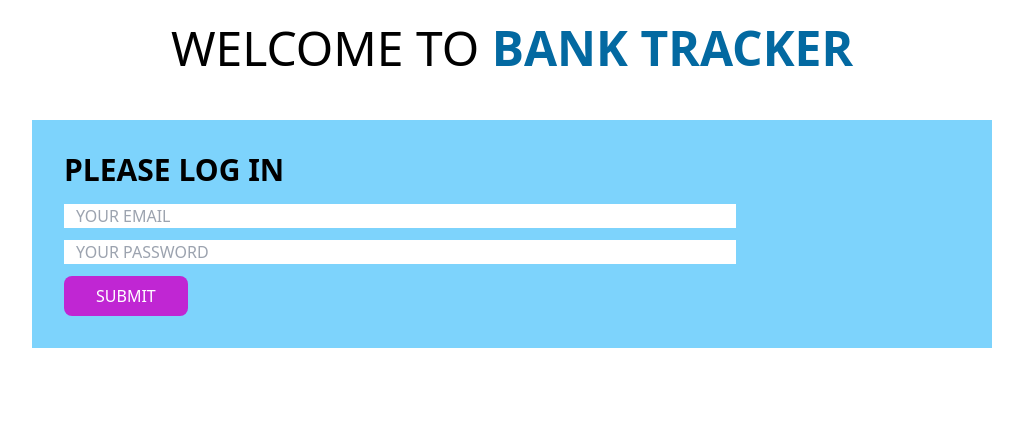
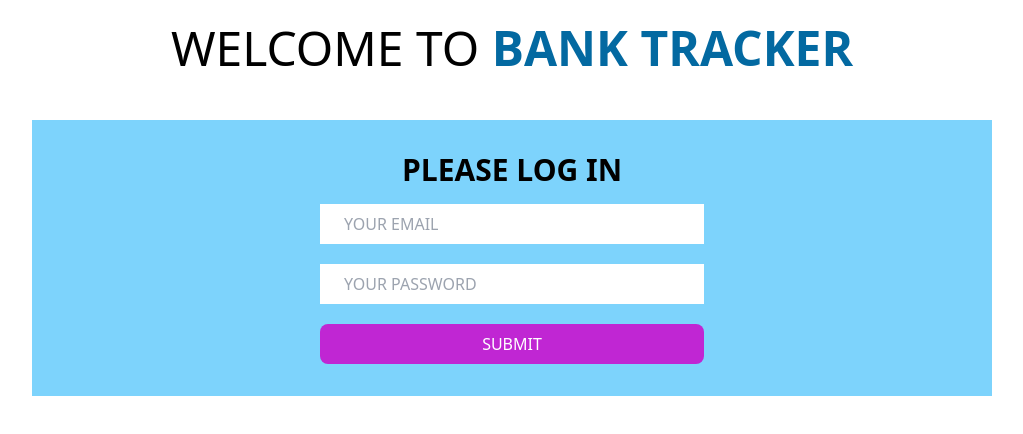
Before and after one commit to akikhossain/Simple-Bank-Manager-Monitor-Deposits-and-Withdrawals, a plain HTML site: page index.html in a window 1280 px wide. Shown: the whole page, without its empty margins (128-1151 px from the left). Drawn offline with nearby package versions, Linux system fonts and the light colour scheme.

Commit message:
event handler added to the button

```diff
--- a/index.html
+++ b/index.html
@@ -16,25 +16,25 @@
     </header>
     <main>
       <section class="bg-sky-300 w-9/12 mx-auto mt-12 p-8">
-        <h3 class="text-3xl mb-4 font-semibold">PLEASE LOG IN</h3>
-        <div>
+        <h3 class="text-3xl text-center mb-4 font-semibold">PLEASE LOG IN</h3>
+        <div class="text-center">
           <input
-            class="w-9/12 block mb-3 px-3"
+            class="w-96 mx-auto block mb-5 px-6 py-2"
             type="email"
             name=""
-            id=""
+            id="user-email"
             placeholder="YOUR EMAIL"
           />
           <input
-            class="w-9/12 block mb-3 px-3"
+            class="w-96 mx-auto block mb-5 px-6 py-2"
             type="password"
-            name=""
-            id=""
+            name=" "
+            id="user-password"
             placeholder="YOUR PASSWORD"
           />
           <button
             id="btn-submit"
-            class="bg-fuchsia-600 hover:bg-yellow-600 px-8 py-2 rounded-lg font-medium text-white"
+            class="bg-fuchsia-600 w-96 hover:bg-yellow-600 px-8 py-2 rounded-lg font-medium text-white"
           >
             SUBMIT
           </button>
--- a/index.js
+++ b/index.js
@@ -1,3 +1,8 @@
 document.getElementById("btn-submit").addEventListener("click", function () {
-  console.log("js file added");
+  const emailField = document.getElementById("user-email");
+  const email = emailField.value;
+
+  const passwordField = document.getElementById("user-password");
+  const password = passwordField.value;
+  console.log(email, password);
 });
```
